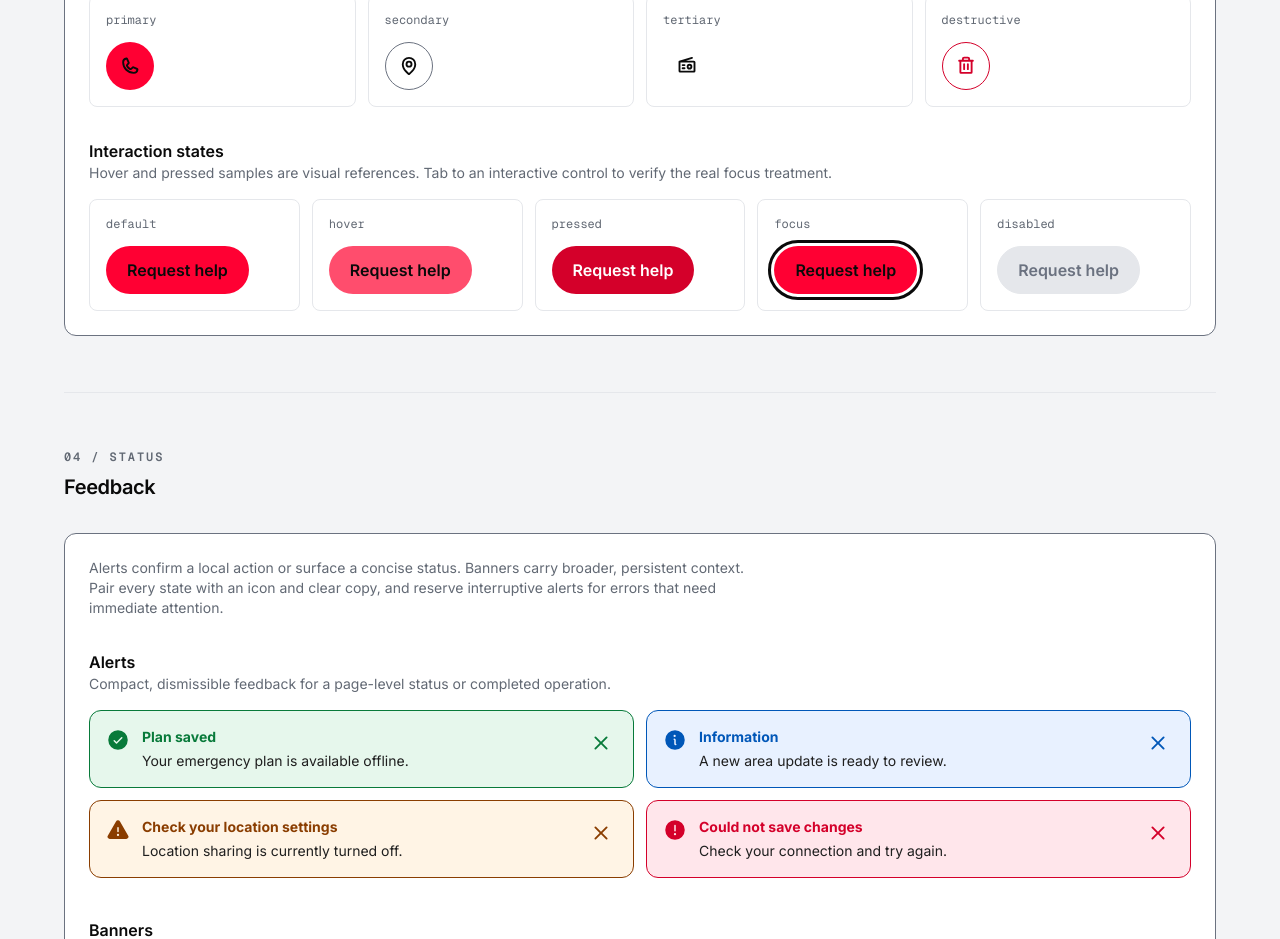
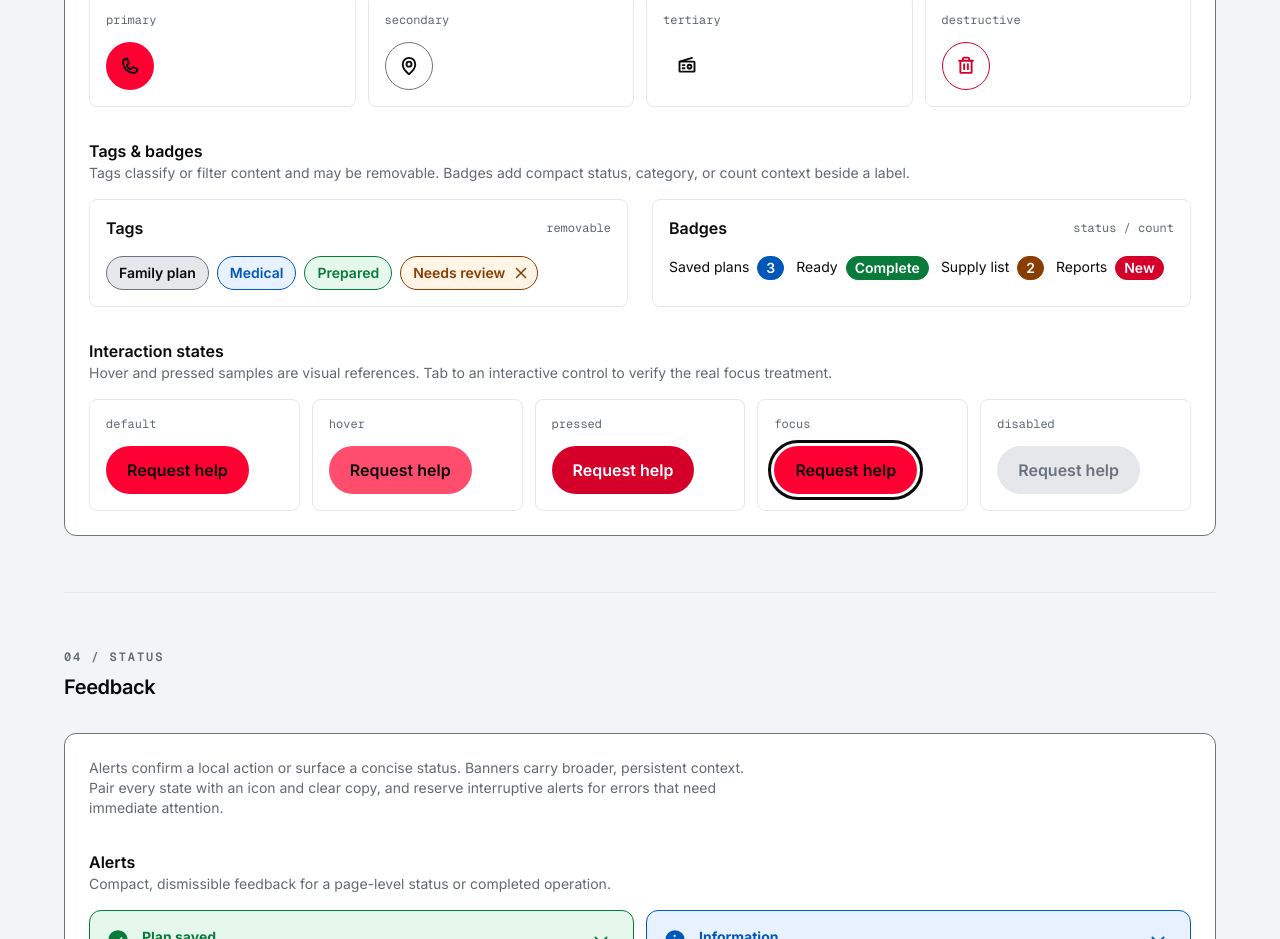
Before and after one commit to kubamilcarz/HackYeah2026-Defence, a Next.js app in the folder frontend/: page /design-system in a window 1280 px wide. Shown: the part 3020-3959 px from the top of the page. Built offline with nearby package versions, Linux system fonts and the light colour scheme.

Commit message:
feat: tags and badges

```diff
--- a/frontend/app/design-system/page.tsx
+++ b/frontend/app/design-system/page.tsx
@@ -17,6 +17,7 @@ import {
 import type { Icon } from "@phosphor-icons/react/lib";
 import { Button, IconButton } from "@/components/ui/Button";
 import { Alert, Banner } from "@/components/ui/Alert";
+import { Badge, Tag } from "@/components/ui/Tag";
 
 export const metadata: Metadata = {
   title: "Design system",
@@ -263,6 +264,39 @@ export default function DesignSystemPage() {
                     </div>
                   </section>
 
+                  <section aria-labelledby="tags-badges-heading">
+                    <div className="mb-4">
+                      <h3 className="type-h3" id="tags-badges-heading">Tags &amp; badges</h3>
+                      <p className="type-caption mt-1 text-[var(--content-muted)]">Tags classify or filter content and may be removable. Badges add compact status, category, or count context beside a label.</p>
+                    </div>
+                    <div className="grid gap-6 xl:grid-cols-2">
+                      <div className="rounded-lg border border-[var(--border-subtle)] p-4">
+                        <div className="flex items-center justify-between gap-4">
+                          <h4 className="type-h3">Tags</h4>
+                          <code className="font-mono text-xs text-[var(--content-muted)]">removable</code>
+                        </div>
+                        <div className="mt-4 flex flex-wrap gap-2">
+                          <Tag label="Family plan" />
+                          <Tag label="Medical" variant="info" />
+                          <Tag label="Prepared" variant="success" />
+                          <Tag label="Needs review" variant="warning" removable />
+                        </div>
+                      </div>
+                      <div className="rounded-lg border border-[var(--border-subtle)] p-4">
+                        <div className="flex items-center justify-between gap-4">
+                          <h4 className="type-h3">Badges</h4>
+                          <code className="font-mono text-xs text-[var(--content-muted)]">status / count</code>
+                        </div>
+                        <div className="mt-4 flex flex-wrap items-center gap-3">
+                          <span className="type-caption">Saved plans <Badge label="3" variant="info" /></span>
+                          <span className="type-caption">Ready <Badge label="Complete" variant="success" /></span>
+                          <span className="type-caption">Supply list <Badge label="2" variant="warning" /></span>
+                          <span className="type-caption">Reports <Badge label="New" variant="danger" /></span>
+                        </div>
+                      </div>
+                    </div>
+                  </section>
+
                   <section aria-labelledby="button-states-heading">
                     <div className="mb-4">
                       <h3 className="type-h3" id="button-states-heading">Interaction states</h3>
--- a/frontend/app/globals.css
+++ b/frontend/app/globals.css
@@ -495,6 +495,91 @@ a[href] {
   border-color: var(--border-subtle);
   color: var(--content-disabled);
   cursor: not-allowed;
+}
+
+.tag,
+.badge {
+  align-items: center;
+  border: 1px solid var(--tag-border);
+  border-radius: 999px;
+  color: var(--tag-foreground);
+  display: inline-flex;
+  font-size: var(--font-size-caption);
+  font-weight: var(--font-weight-semibold);
+  line-height: var(--line-height-caption);
+  white-space: nowrap;
+}
+
+.tag {
+  background: var(--tag-background);
+  gap: var(--space-1);
+  min-height: var(--space-8);
+  padding: var(--space-1) var(--space-3);
+}
+
+.badge {
+  background: var(--tag-foreground);
+  color: var(--surface-raised);
+  margin-left: var(--space-1);
+  min-height: var(--space-6);
+  padding: 0 var(--space-2);
+  vertical-align: middle;
+}
+
+.tag--neutral,
+.badge--neutral {
+  --tag-background: var(--surface-subtle);
+  --tag-border: var(--border-strong);
+  --tag-foreground: var(--content-primary);
+}
+
+.tag--success,
+.badge--success {
+  --tag-background: var(--feedback-success-background);
+  --tag-border: var(--feedback-success-foreground);
+  --tag-foreground: var(--feedback-success-foreground);
+}
+
+.tag--info,
+.badge--info {
+  --tag-background: var(--feedback-info-background);
+  --tag-border: var(--feedback-info-foreground);
+  --tag-foreground: var(--feedback-info-foreground);
+}
+
+.tag--warning,
+.badge--warning {
+  --tag-background: var(--feedback-warning-background);
+  --tag-border: var(--feedback-warning-foreground);
+  --tag-foreground: var(--feedback-warning-foreground);
+}
+
+.tag--danger,
+.badge--danger {
+  --tag-background: var(--feedback-danger-background);
+  --tag-border: var(--feedback-danger-foreground);
+  --tag-foreground: var(--feedback-danger-foreground);
+}
+
+.tag__remove {
+  align-items: center;
+  background: transparent;
+  border: 0;
+  border-radius: 50%;
+  color: inherit;
+  cursor: pointer;
+  display: inline-flex;
+  justify-content: center;
+  margin-right: calc(var(--space-2) * -1);
+  min-height: var(--space-6);
+  min-width: var(--space-6);
+  padding: var(--space-1);
+}
+
+@media (hover: hover) {
+  .tag__remove:hover {
+    background: color-mix(in srgb, currentColor 12%, transparent);
+  }
 }
 
 .feedback {
--- /dev/null
+++ b/frontend/components/ui/Tag.tsx
@@ -0,0 +1,44 @@
+"use client";
+
+import { useState } from "react";
+import { X } from "@phosphor-icons/react";
+
+export type TagVariant = "neutral" | "success" | "info" | "warning" | "danger";
+
+type SharedTagProps = {
+  className?: string;
+  label: string;
+  variant?: TagVariant;
+};
+
+export type TagProps = SharedTagProps & {
+  removable?: boolean;
+  removeLabel?: string;
+};
+
+export function Tag({
+  className,
+  label,
+  removable = false,
+  removeLabel = `Remove ${label}`,
+  variant = "neutral",
+}: TagProps) {
+  const [isVisible, setIsVisible] = useState(true);
+
+  if (!isVisible) return null;
+
+  return (
+    <span className={`tag tag--${variant}${className ? ` ${className}` : ""}`}>
+      <span>{label}</span>
+      {removable && (
+        <button aria-label={removeLabel} className="tag__remove" onClick={() => setIsVisible(false)} type="button">
+          <X aria-hidden="true" size={16} weight="bold" />
+        </button>
+      )}
+    </span>
+  );
+}
+
+export function Badge({ className, label, variant = "neutral" }: SharedTagProps) {
+  return <span className={`badge badge--${variant}${className ? ` ${className}` : ""}`}>{label}</span>;
+}
```
